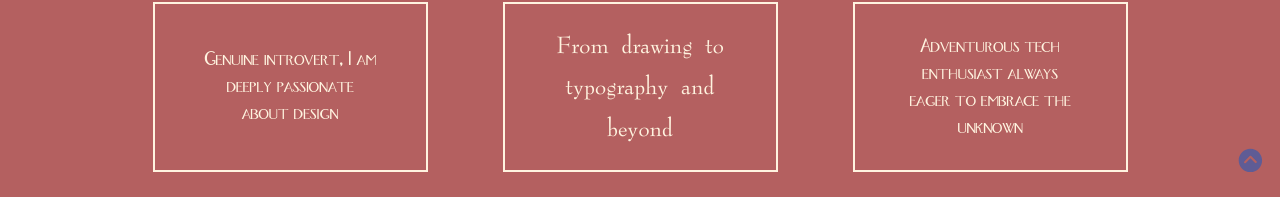
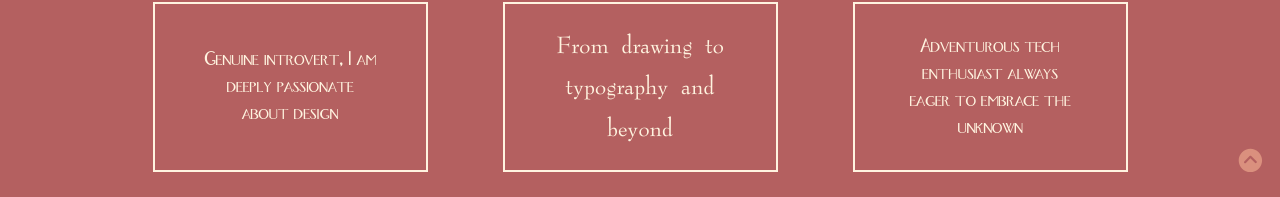
Before and after one commit to Antsamotady/ResumePortfolio, a React (Create React App) app: page / in a window 1280 px wide. In both pictures the pointer is over the link 1250 px from the left and 763 px from the top of the page. Shown: the part 603-800 px from the top of the page. Built offline with nearby package versions, Linux system fonts and the light colour scheme.

Commit message:
Small change

```diff
--- a/src/Stylesheets/navbar.css
+++ b/src/Stylesheets/navbar.css
@@ -73,7 +73,9 @@ a, a:visited {
     justify-content: center;
     align-items: center;
 }
-.back-to-top-btn a {
+.back-to-top-btn a,
+.back-to-top-btn a:hover,
+.back-to-top-btn a:visited {
     color: var(--color-bg-header);
     font-size: larger;
 }
```
